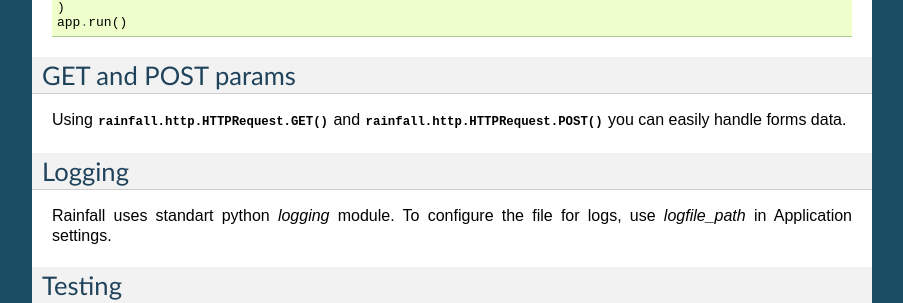
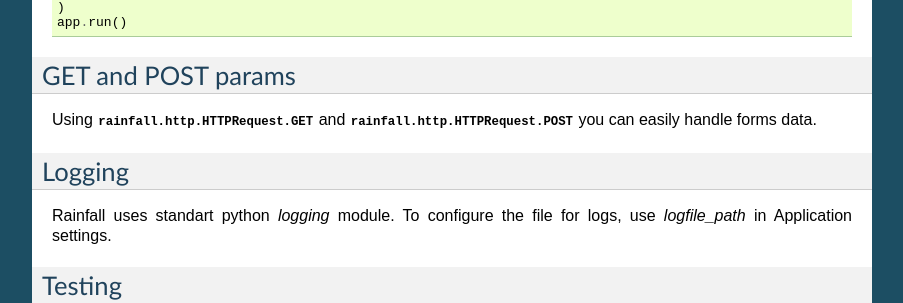
Before and after one commit to mind1m/rainfall, a Sphinx documentation site: the page built from docs/features.rst, in a window 1280 px wide and 900 px high, scrolled down 965 px. Shown: the part 145-448 px from the top of the window, without its empty margins (198-1101 px from the left). Built offline with Sphinx 7.4.7, drawn with Linux system fonts in a browser that asks for light colours; part of the change alters nothing that is shown.

```diff
--- a/docs/features.rst
+++ b/docs/features.rst
@@ -65,7 +65,7 @@ Example::
 
 GET and POST params
 -------------------------------------
-Using :func:`rainfall.http.HTTPRequest.GET` and :func:`rainfall.http.HTTPRequest.POST` you can easily handle forms data.
+Using :attr:`rainfall.http.HTTPRequest.GET` and :attr:`rainfall.http.HTTPRequest.POST` you can easily handle forms data.
 
 
 Logging
```
